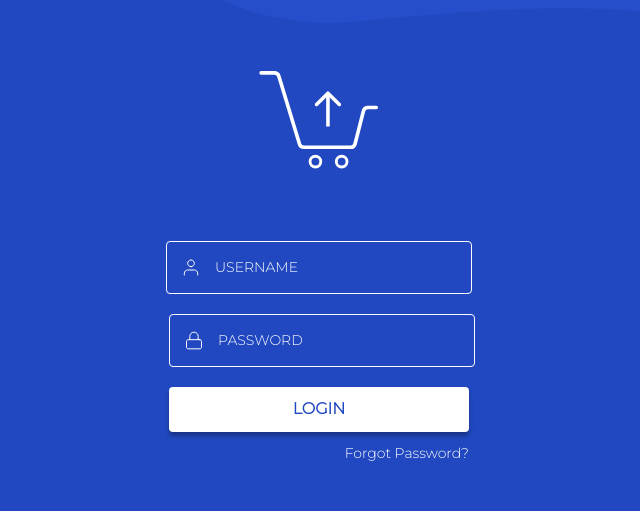
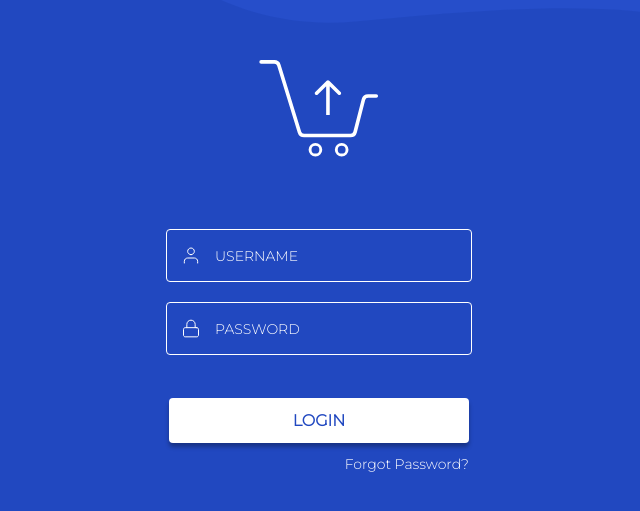
Before and after one commit to i3rotlher/luxolis-coding-task, a React (Create React App) app: page /login in a window 1280 px wide. Shown: the part 133-644 px from the top of the page, without its empty margins (321-961 px from the left). Built offline with nearby package versions, Linux system fonts and the light colour scheme.

Commit message:
better modal

```diff
--- a/package.json
+++ b/package.json
@@ -8,6 +8,7 @@
     "@testing-library/user-event": "^13.5.0",
     "react": "^18.2.0",
     "react-dom": "^18.2.0",
+    "react-hot-toast": "^2.4.1",
     "react-modal": "^3.16.1",
     "react-router-dom": "^6.21.3",
     "react-scripts": "5.0.1",
--- a/src/index.css
+++ b/src/index.css
@@ -76,6 +76,7 @@ code {
   text-transform: uppercase;
   margin-bottom: 11px;
   cursor: pointer;
+  margin-top: 23px;
 }
 
 .loginButton:hover {
@@ -144,22 +145,14 @@ input:focus {
   margin-bottom: 20px;
 }
 
-.loginInputFieldPassword {
-  border-radius: 4px;
-  border: 1px solid #fff;
-  background: none;
-  display: flex;
-  padding: 2px;
-  width: 100%;
-}
-
 #wrongPasswordCombination {
   color: #f64848;
   font-weight: 600;
 }
 
 .inputFieldWithMessage {
-  margin-bottom: 20px;
+  position: relative;
+  top: -20px;
   width: 100%;
 }
 
--- a/src/pages/LoginPage.js
+++ b/src/pages/LoginPage.js
@@ -4,7 +4,7 @@ import LoginBackground from '../LoginBackground.svg';
 import LoginCart from '../loginCart.svg';
 import LoginUser from '../user.svg';
 import LoginLock from '../lock.svg';
-import Modal from 'react-modal';
+import toast, { Toaster } from 'react-hot-toast';
 
 
 const dummyTestAccount = {
@@ -14,15 +14,18 @@ const dummyTestAccount = {
 
 const LoginPage = () => {
   const [wrongPasswordCombination, setWrongPasswordCombination] = useState(false);
-  const [wrongPasswordModal, setWrongPasswordModal] = useState(false);
 
-  const showWrongPasswordModal = () => {
-    setWrongPasswordModal(true);
-  }
-
-  const closeWrongPasswordModal = () => {
-    setWrongPasswordModal(false);
-  }
+  const showWrongPasswordMessage = () => toast.error('The provided password is wrong', {
+    style: {
+      padding: '16px',
+      fontWeight: '600',
+      color: '#f64848',
+    },
+    iconTheme: {
+      primary: '#f64848',
+      secondary: '#FFFAEE',
+    },
+  });
 
   const handleLogin = (e) => {
     e.preventDefault();
@@ -34,7 +37,7 @@ const LoginPage = () => {
     if (username === dummyTestAccount.username && password === dummyTestAccount.password) {
       // weiterleiten
     } else {
-      showWrongPasswordModal();
+      showWrongPasswordMessage();
     }
   };
 
@@ -52,46 +55,7 @@ const LoginPage = () => {
       <div className="background loginPageBackground">
         <img src={LoginBackground} alt="" />
       </div>
-
-      <Modal
-        isOpen={wrongPasswordModal}
-        onRequestClose={closeWrongPasswordModal}
-        contentLabel="Wrong Password Modal"
-        style={{
-          overlay: {
-            position: 'fixed',
-            top: 0,
-            left: 0,
-            right: 0,
-            bottom: 0,
-            backgroundColor: 'transparent',
-            backdropFilter: 'blur(1px)',
-            display: 'flex',
-            justifyContent: 'center',
-            alignItems: 'center',
-
-
-          },
-          content: {
-            border: 'none',
-            background: '#fff',
-            overflow: 'auto',
-            WebkitOverflowScrolling: 'touch',
-            borderRadius: '4px',
-            outline: 'none',
-            inset: 'unset',
-            width: 'fit-content',
-            height: 'fit-content',
-            backgroundColor: '#f64848'
-          }
-        }}
-      >
-        <div className='wrongPasswordModal'>
-          <h2>Wrong username or password!</h2>
-          <span className="modalOK" onClick={closeWrongPasswordModal}>OK</span>
-        </div>
-      </Modal>
-
+      <Toaster />
       <div className='centerContainer'>
 
         <div className="loginForm">
@@ -104,11 +68,12 @@ const LoginPage = () => {
               <input placeholder='USERNAME' name="username" required></input>
             </label>
 
+            <label className="loginInputField">
+              <img className="inputIcon" src={LoginLock} alt="" />
+              <input type='password' placeholder='PASSWORD' name="password" required onChange={checkPasswordCombination}></input>
+            </label>
+
             <div className='inputFieldWithMessage'>
-              <label className="loginInputFieldPassword">
-                <img className="inputIcon" src={LoginLock} alt="" />
-                <input type='password' placeholder='PASSWORD' name="password" required onChange={checkPasswordCombination}></input>
-              </label>
               {wrongPasswordCombination && <span id="wrongPasswordCombination">Wrong combination</span>}
             </div>
 
```
Also changed, not shown: 1 other file (tests, documents, lock files or other folders).
